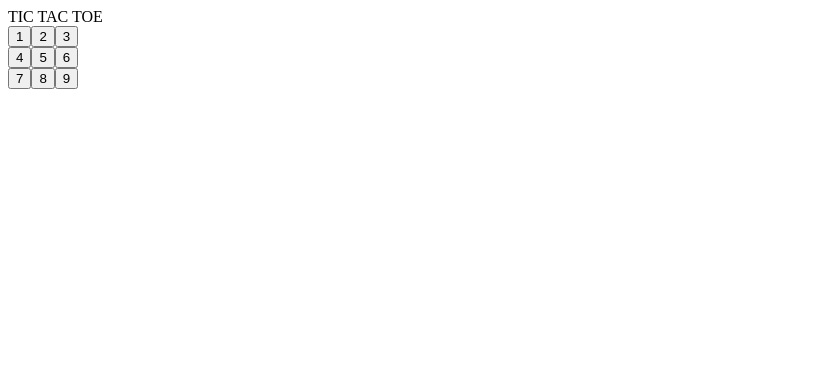
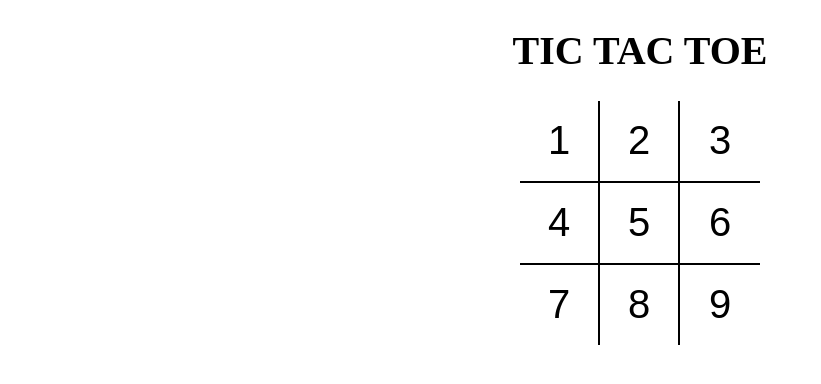
Before and after one commit to Subendra2909/tictactoe, a React (Vite) app: page / in a window 1280 px wide. Shown: the top 384 px of the page, without its empty margins (0-821 px from the left). Built offline with nearby package versions, Linux system fonts and the light colour scheme.

Commit message:
get to know styles

```diff
--- a/package.json
+++ b/package.json
@@ -26,6 +26,7 @@
     "eslint-plugin-react": "^7.30.0",
     "prettier": "^2.6.2",
     "rimraf": "^3.0.2",
+    "sass": "^1.52.3",
     "vite": "^2.6.7"
   },
   "babel": {
--- a/src/App.jsx
+++ b/src/App.jsx
@@ -1,10 +1,12 @@
 import React from 'react';
 import Board from './components/Board';
 
+import './styles/root.scss';
+
 const App = () => {
   return (
-    <div>
-      <hi>TIC TAC TOE</hi>
+    <div className="app">
+      <h1>TIC TAC TOE</h1>
       <Board />
     </div>
   );
--- a/src/components/Board.jsx
+++ b/src/components/Board.jsx
@@ -3,18 +3,18 @@
 
 const Board = () => {
   return (
-    <div>
-      <div>
+    <div className="board">
+      <div className="board-row">
         <Square value={1} />
         <Square value={2} />
         <Square value={3} />
       </div>
-      <div>
+      <div className="board-row">
         <Square value={4} />
         <Square value={5} />
         <Square value={6} />
       </div>
-      <div>
+      <div className="board-row">
         <Square value={7} />
         <Square value={8} />
         <Square value={9} />
--- a/src/components/Square.jsx
+++ b/src/components/Square.jsx
@@ -1,7 +1,11 @@
 import React from 'react';
 
 const Square = ({ value }) => {
-  return <button type="button">{value}</button>;
+  return (
+    <button type="button" className="square">
+      {value}
+    </button>
+  );
 };
 
 export default Square;
--- /dev/null
+++ b/src/styles/root.scss
@@ -0,0 +1,43 @@
+body {
+  padding: 0;
+  margin: 0;
+}
+
+button {
+  background: none;
+  border: none;
+  outline: none;
+  &:hover {
+    cursor: pointer;
+  }
+}
+
+.app {
+  font-size: 20px;
+  display: flex;
+  flex-direction: column;
+  align-items: center;
+}
+
+.board {
+  .board-row {
+    display: flex;
+    flex-direction: row;
+    border-bottom: 2px solid #000;
+    &:last-child {
+      border-bottom: none;
+    }
+    .square {
+      width: 80px;
+      height: 80px;
+      border-right: 2px solid #000;
+      font-size: 2.5rem;
+      padding: 0;
+      overflow: hidden;
+      transition: all 0.2s;
+      &:last-child {
+        border-right: none;
+      }
+    }
+  }
+}
```
Also changed, not shown: 1 other file (tests, documents, lock files or other folders).
